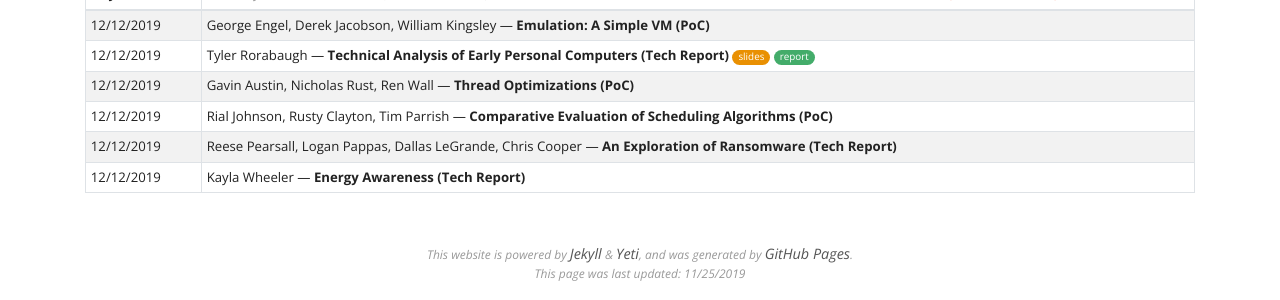
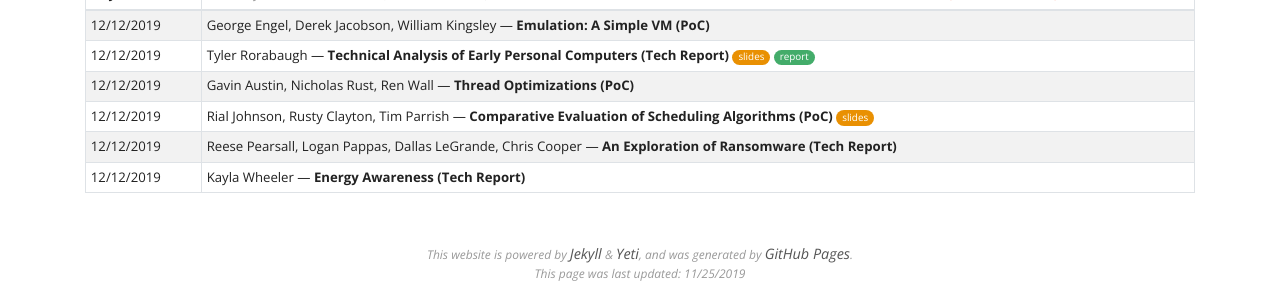
Before and after one commit to traviswpeters/cs460-2019-fall, a Jekyll site: the page built from project/schedule.md, in a window 1280 px wide and 900 px high, scrolled down 595 px. Shown: the part 597-897 px from the top of the window. Built offline with Jekyll 4.4.1, drawn with Linux system fonts in a browser that asks for light colours; nearby versions of some CDN libraries.

Commit message:
add team slides

```diff
--- a/project/schedule.md
+++ b/project/schedule.md
@@ -19,6 +19,11 @@ layout: default
 {% assign team = 'rorabaugh' %}
 {% capture rorabaugh-slides %}[slides]({{site.baseurl}}/project/team-{{team}}/slides.pdf){:.slides}{% endcapture %}
 {% capture rorabaugh-report %}[report]({{site.baseurl}}/project/team-{{team}}/report.pdf){:.report}{% endcapture %}
+<!-- {% capture {{team}}-code %}[code](){:.code}{% endcapture %} -->
+
+{% assign team = 'johnson-clayton-parrish' %}
+{% capture johnson-clayton-parrish-slides %}[slides]({{site.baseurl}}/project/team-{{team}}/slides.pdf){:.slides}{% endcapture %}
+{% capture johnson-clayton-parrish-report %}[report]({{site.baseurl}}/project/team-{{team}}/report.pdf){:.report}{% endcapture %}
 <!-- {% capture {{team}}-code %}[code](){:.code}{% endcapture %} -->
 
 ### **Final Project**
@@ -74,7 +79,7 @@ Attendance during project presentations are being tracked on the [Project Attend
 | 12/12/2019     | George Engel, Derek Jacobson, William Kingsley --- **Emulation: A Simple VM (PoC)**
 | 12/12/2019     | Tyler Rorabaugh --- **Technical Analysis of Early Personal Computers (Tech Report)** {{rorabaugh-slides}} {{rorabaugh-report}}
 | 12/12/2019     | Gavin Austin, Nicholas Rust, Ren Wall --- **Thread Optimizations (PoC)**
-| 12/12/2019     | Rial Johnson, Rusty Clayton, Tim Parrish --- **Comparative Evaluation of Scheduling Algorithms (PoC)**
+| 12/12/2019     | Rial Johnson, Rusty Clayton, Tim Parrish --- **Comparative Evaluation of Scheduling Algorithms (PoC)** {{johnson-clayton-parrish-slides}}
 | 12/12/2019     | Reese Pearsall, Logan Pappas, Dallas LeGrande, Chris Cooper --- **An Exploration of Ransomware (Tech Report)**
 | 12/12/2019     | Kayla Wheeler --- **Energy Awareness (Tech Report)**
 | -------------- | -----------------------------------------------------------------------------------------------------------------------------------------------------------------------------
```
Also changed, not shown: 1 other file.
